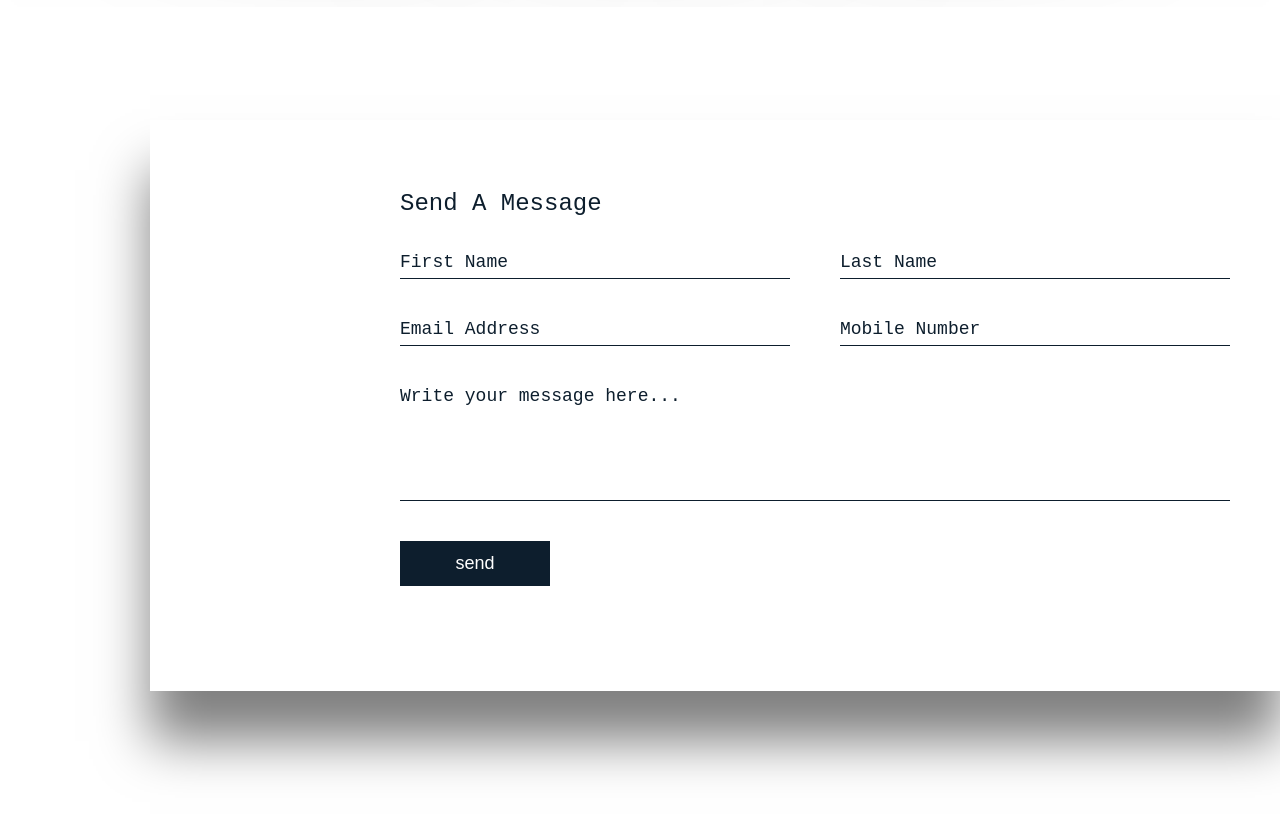
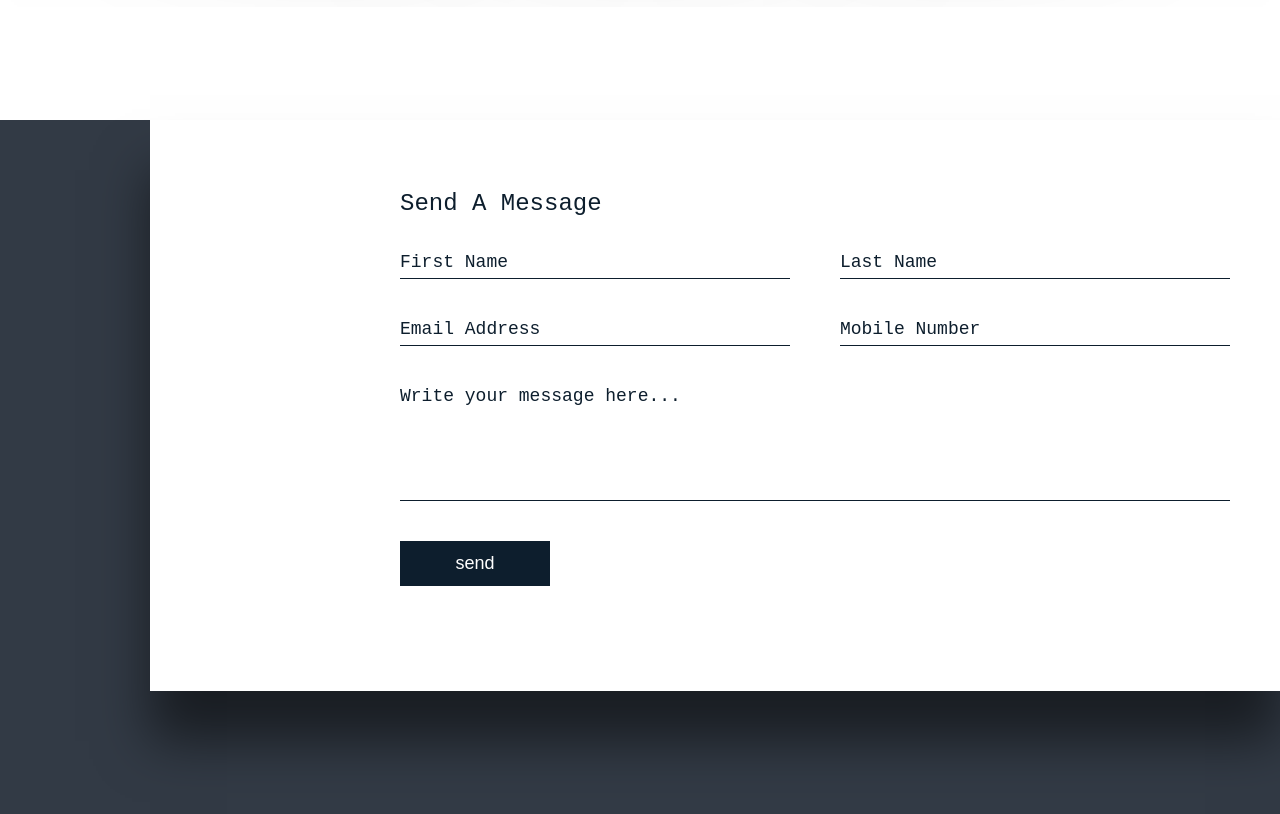
Before and after one commit to NgatiaJeffers/JeffDev-Portfolio, a plain HTML site: page index.html in a window 1280 px wide. Shown: the part 2280-3094 px from the top of the page. Drawn offline with Linux system fonts and the light colour scheme; the site is published under a folder, as on GitHub Pages, so addresses that start at the root find nothing.

Commit message:
img fixed

```diff
--- a/css/style.css
+++ b/css/style.css
@@ -418,7 +418,7 @@ h1, h2, h3, h4, h5, h6, p, a {
 
 .container3 {
     position: relative;
-    background-image: url('/img/if.jpg');
+    background-image: url('../img/if.jpg');
     background-size: cover;
     background-repeat: no-repeat;
     /* background: #0D1E2D; */
```
